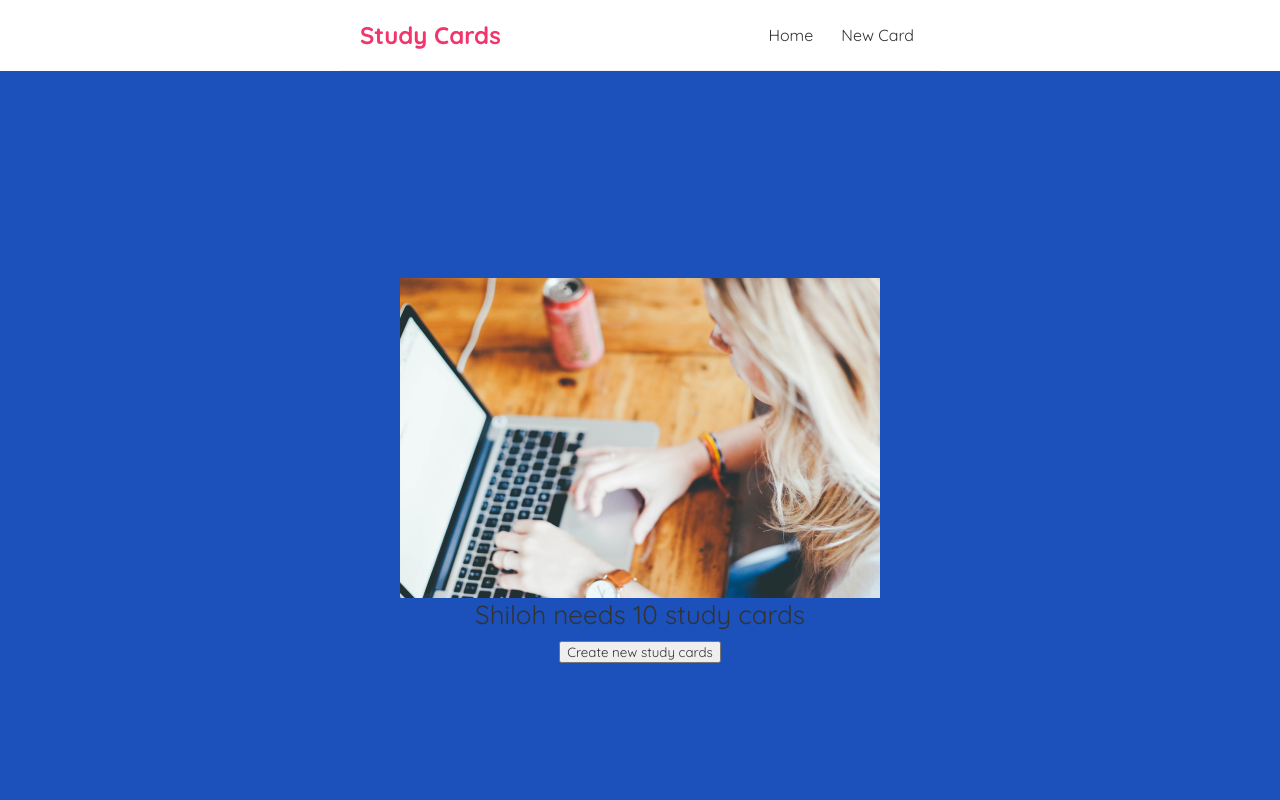
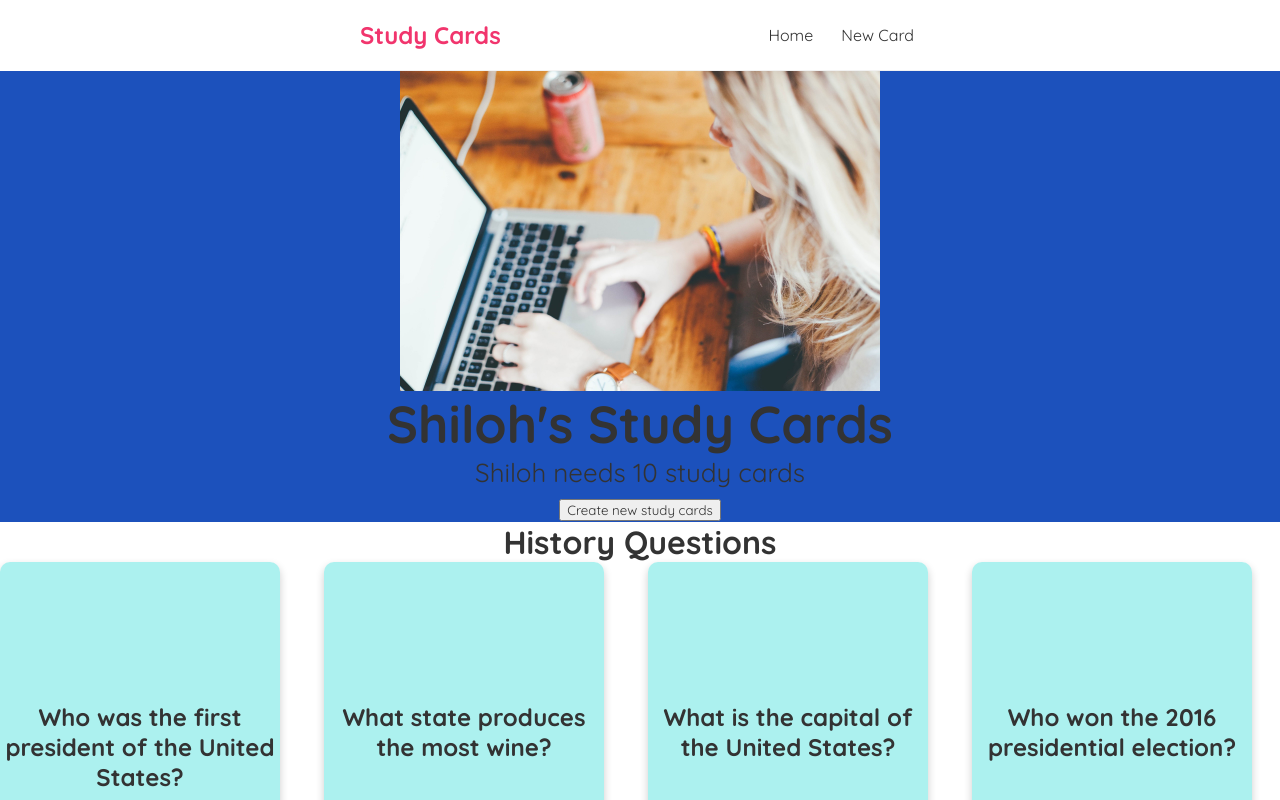
Before and after one commit to EvaGraceSmith/studyCards, a React (Create React App) app: page / in a window 1280 px wide. Shown: the top 800 px of the page. Built offline with nearby package versions, Linux system fonts and the light colour scheme.

Commit message:
moved card style to correct component

```diff
--- a/src/App.js
+++ b/src/App.js
@@ -1,8 +1,5 @@
 import study from './img/study.jpg';
-
-import Title from './components/Title';
 import Button from './components/Button';
-import Cards from './components/Cards';
 import Navbar from './components/Navbar';
 import Home from './components/Home';
 
@@ -16,10 +13,10 @@ function App() {
 
       <header className="App-header">
       <img src={study} className="study" alt="logo" />
-
+        <h1>
+          {name}'s Study Cards
+        </h1>
         <Button/>
-
-
       </header>
       <Home/>
     </div>
--- a/src/components/CardTest.js
+++ b/src/components/CardTest.js
@@ -1,3 +1,5 @@
+import './Cards.css';
+
 const CardTest = (props) => {
 
     const studyCards = props.studyCards
--- a/src/index.css
+++ b/src/index.css
@@ -36,7 +36,7 @@
 
 .App-header {
   background-color: #1c51bc;
-  min-height: 100vh;
+  min-height: 40vh;
   display: flex;
   flex-direction: column;
   align-items: center;
```
